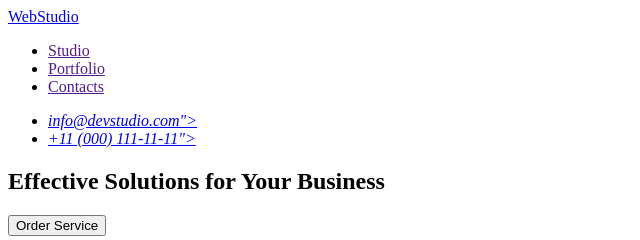
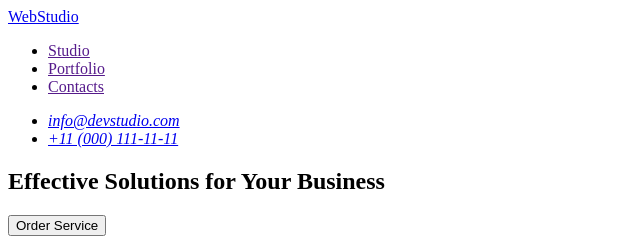
Before and after one commit to YuliiaKush/goit-markup-hw-01, a plain HTML site: page index.html in a window 1280 px wide. Shown: the top 240 px of the page, 0-640 px from the left. Drawn offline with Linux system fonts and the light colour scheme.

Commit message:
UPDATEFINI

```diff
--- a/index.html
+++ b/index.html
@@ -18,8 +18,8 @@
     </nav>
 <address>
     <ul>
-    <li><a href="mailto:info@devstudio.com">info@devstudio.com"></a></li>
-    <li><a href="tel:+110001111111">+11 (000) 111-11-11"></a></li>
+    <li><a href="mailto:info@devstudio.com">info@devstudio.com</a></li>
+    <li><a href="tel:+110001111111">+11 (000) 111-11-11</a></li>
     </ul>
 </address>
    </header>
```
